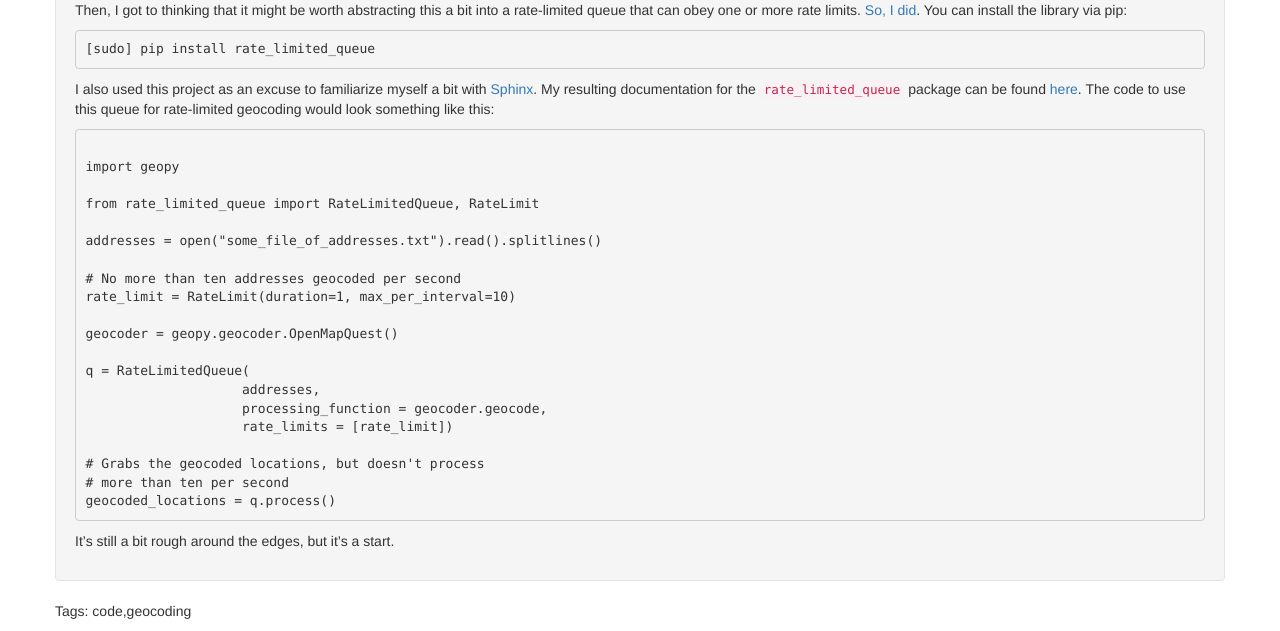
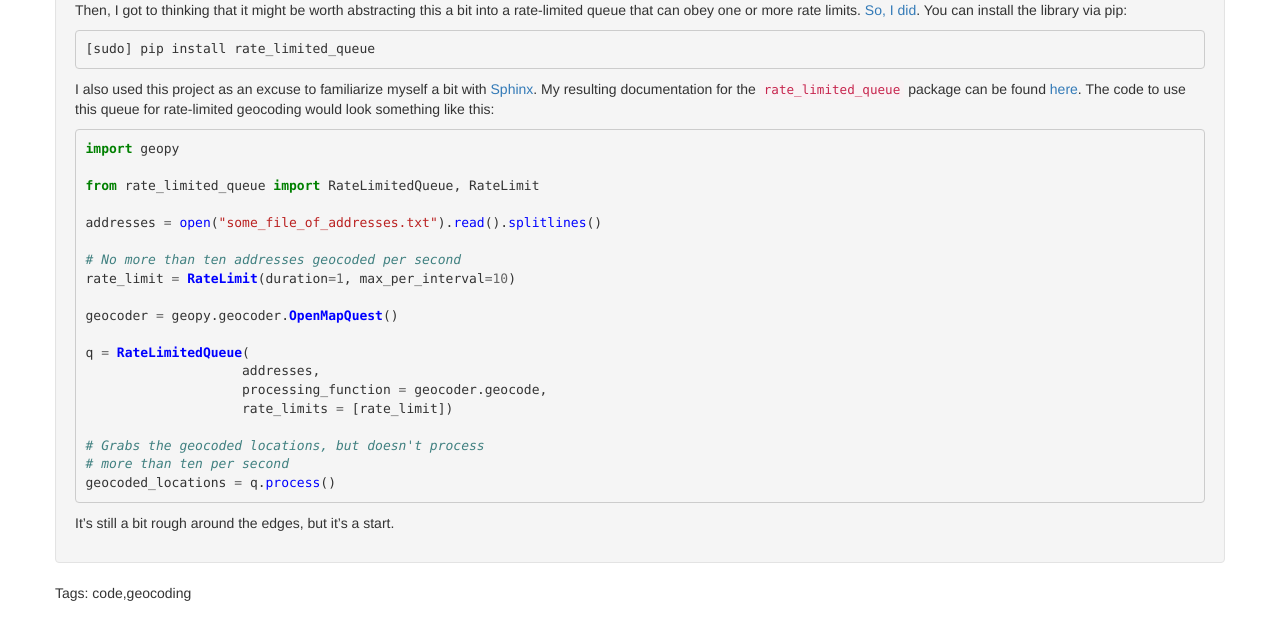
Before and after one commit to jackmaney/jackmaney.github.io, a Jekyll site: the page built from _posts/2015-01-09-geocoding-rate-limited-queue.md, in a window 1280 px wide. Shown: the part 452-1083 px from the top of the page. Built offline with Jekyll 4.4.1, drawn with Linux system fonts in a browser that asks for light colours; nearby versions of some CDN libraries.

Commit message:
*mumblegrumble*

````diff
--- a/_posts/2015-01-09-geocoding-rate-limited-queue.md
+++ b/_posts/2015-01-09-geocoding-rate-limited-queue.md
@@ -27,7 +27,7 @@ I also used this project as an excuse to familiarize myself a bit with [Sphinx](
 My resulting documentation for the `rate_limited_queue` package can be found [here](http://rate-limited-queue.readthedocs.org/en/latest/). The code to use this queue for rate-limited geocoding
 would look something like this:
 
-```
+{% highlight python %}
 
 import geopy
 
@@ -48,6 +48,6 @@ q = RateLimitedQueue(
 # Grabs the geocoded locations, but doesn't process
 # more than ten per second
 geocoded_locations = q.process()
-```
+{% endhighlight %}
 
 It's still a bit rough around the edges, but it's a start.
````
